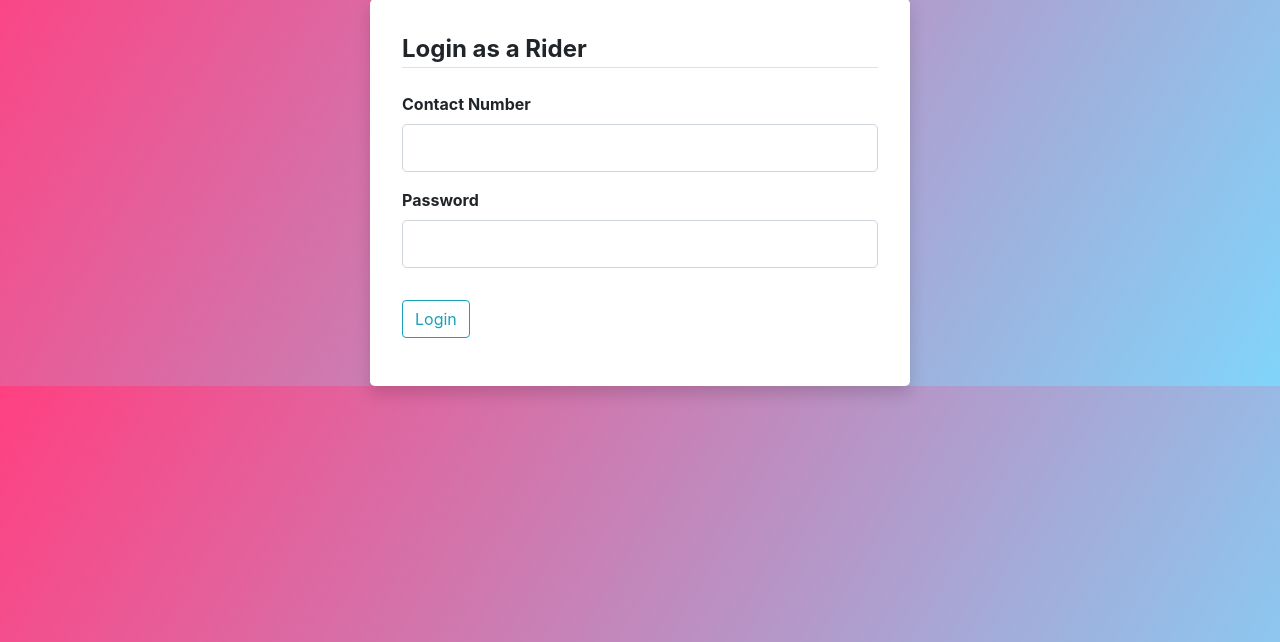
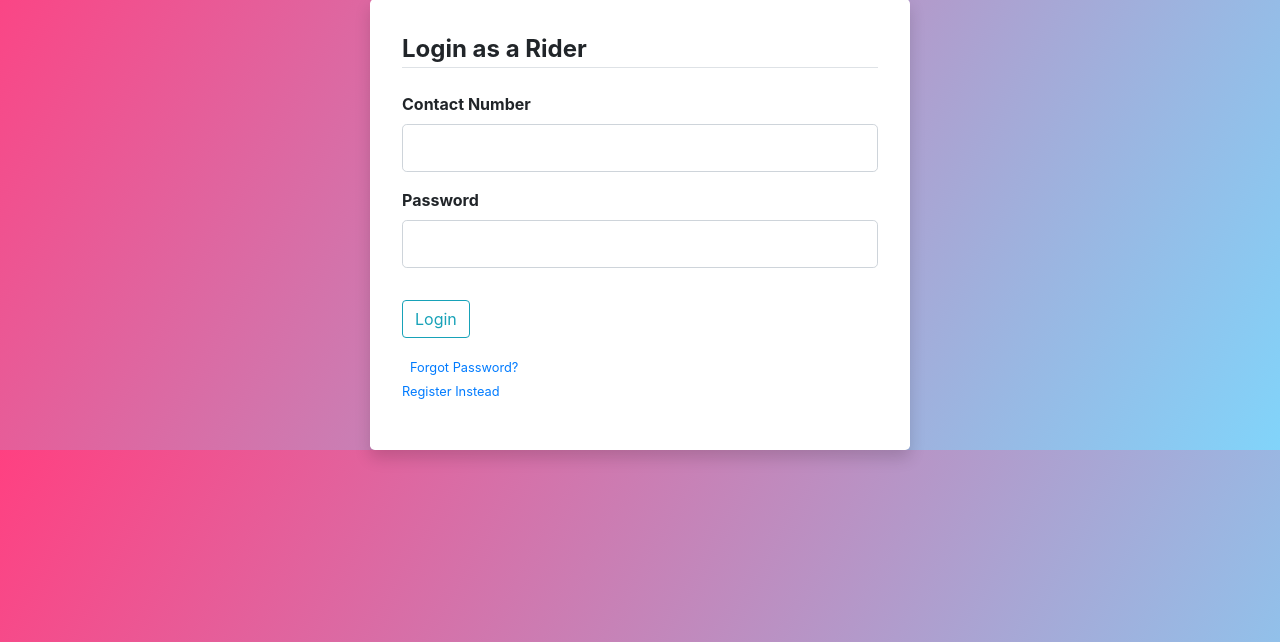
Before and after one commit to NjengaC/Vue-PortfolioProject, a Flask app: page /login_rider in a window 1280 px wide. Shown: the part 105-747 px from the top of the page. Run offline with Flask 3, Linux system fonts and the light colour scheme; some libraries are stand-ins or nearby versions.

Commit message:
Last thing i did

```diff
--- a/entry/templates/home.html
+++ b/entry/templates/home.html
@@ -90,7 +90,7 @@
                         </div>
                     </div>
 			<div class="col-lg-3">
-    		<a href="{{ url_for('register_rider') }}">
+    		<a href="{{ url_for('login_rider') }}">
         	<div class="box">
             	<span class="icons fas fa-clock"></span>
             	<p class="mt-3">Drive with us</p>
--- a/entry/templates/login_rider.html
+++ b/entry/templates/login_rider.html
@@ -62,6 +62,12 @@
                         <div class="form-group">
                             {{ form.submit(class="btn btn-outline-info") }}
                         </div>
+			 <div class="form-group">
+                        <small class="text-muted ml-2">
+                            <a href="#">Forgot Password?</a><br>
+                            <a href="{{ url_for('register_rider') }}">Register Instead</a>
+                        </small>
+                    </div>
                     </form>
                 </div>
             </div>
--- a/entry/templates/register_rider.html
+++ b/entry/templates/register_rider.html
@@ -20,6 +20,7 @@
                 <p>Fill all form fields to complete registration</p>
 		<div class="row">
                     <div class="col-md-12 mx-0">
+			<form id="msform" method="POST" action="{{ url_for('register_rider') }}">
                 <!-- progressbar -->
                 <ul id="progressbar">
                     <li class="active" id="account"><strong>Account</strong></li>
@@ -27,7 +28,6 @@
                     <li id="payment"><strong>Payment</strong></li>
                     <li id="confirm"><strong>Finish</strong></li>
                 </ul>
-                        <form id="msform" method="POST" action="{{ url_for('register_rider') }}">
                             {{ form.hidden_tag() }}
                             <!-- fieldsets -->
                             <fieldset>
```
